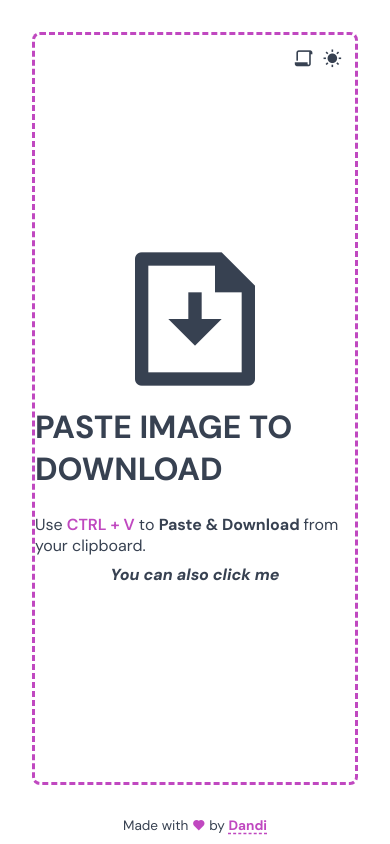
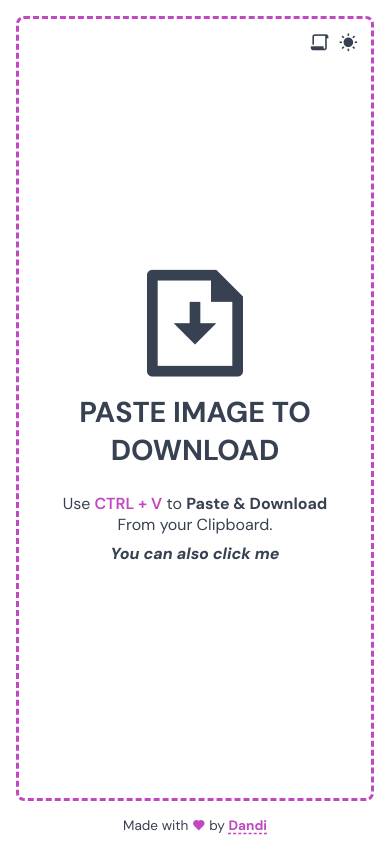
Before and after one commit to msuryaditriputraR/paste-image-download, a website: page index.html in a window 390 px wide. Drawn offline with nearby package versions, Linux system fonts and the light colour scheme.

Commit message:
responsive

```diff
--- a/index.html
+++ b/index.html
@@ -54,7 +54,8 @@
                 <h1>Paste Image to Download</h1>
                 <p class="instruction">
                     Use <span class="instruction__highlight">Ctrl + v</span> to
-                    <strong> Paste & Download </strong> from your clipboard.
+                    <strong> Paste & Download </strong> <br />
+                    From your Clipboard.
                 </p>
                 <p class="instruction2">You can also click me</p>
             </main>
--- a/src/css/index.css
+++ b/src/css/index.css
@@ -5,6 +5,8 @@
     --text-dark: #e5e7eb;
     --bg-light: #fff;
     --bg-dark: #121212;
+
+    --margin-container: 2rem;
 }
 
 /* ==================== CSS RESET ===================== */
@@ -21,8 +23,8 @@ body {
 
 .container {
     position: relative;
-    margin: 2rem;
-    height: calc(100vh - 4rem - (0.85rem * 2));
+    margin: var(--margin-container);
+    height: calc(100vh - (var(--margin-container) * 2) - (0.85rem * 2));
 }
 
 /* ==================== HEADER ===================== */
@@ -62,6 +64,7 @@ main {
     justify-content: center;
     align-items: center;
     cursor: grab;
+    text-align: center;
 }
 
 .main__icon {
@@ -77,7 +80,8 @@ main {
     background-color: rgba(0, 0, 0, 0.1);
     position: absolute;
     left: 0;
-    transform: translateX(50%) scale(0);
+    bottom: 15px;
+    transform: scale(0);
     border-radius: 50%;
     transform-origin: center;
     transition: transform 0.3s;
@@ -107,6 +111,10 @@ h1 {
     font-weight: 600;
 }
 
+.instruction br {
+    display: none;
+}
+
 .instruction2 {
     font-style: italic;
     font-weight: 800;
@@ -133,3 +141,24 @@ footer a:hover {
     text-decoration-style: solid;
     text-underline-offset: 1px;
 }
+
+/* ==================== RESPONSIVE ===================== */
+@media screen and (max-width: 575px) {
+    .main__icon {
+        font-size: 8rem;
+    }
+
+    .instruction br {
+        display: block;
+    }
+
+    h1 {
+        font-size: 1.8rem;
+    }
+}
+
+@media screen and (max-width: 425px) {
+    .container {
+        --margin-container: 1rem;
+    }
+}
```
